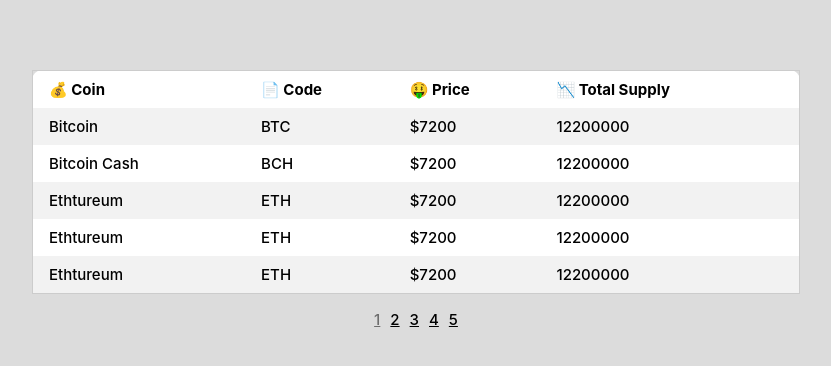
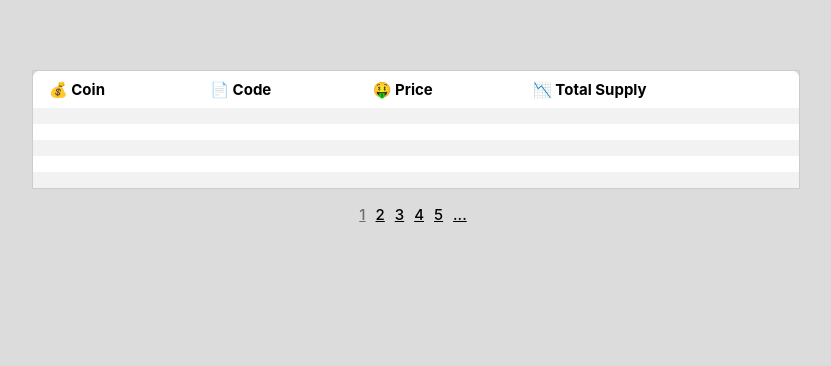
Before and after one commit to drowvoloper/Buy-coins, a plain HTML site: page index.html in a window 1280 px wide. Shown: the whole page, without its empty margins (224-1055 px from the left). Drawn offline with nearby package versions, Linux system fonts and the light colour scheme; no server answers.

Commit message:
paaagination

```diff
--- a/app.js
+++ b/app.js
@@ -1,7 +1,15 @@
-const tabler = document.querySelectorAll(".r1")
-const tables = document.querySelectorAll(".r2")
-const tablev = document.querySelectorAll(".r3")
-const tablep = document.querySelectorAll(".r4")
+const tabler = document.querySelectorAll(".r1");
+const tables = document.querySelectorAll(".r2");
+const tablev = document.querySelectorAll(".r3");
+const tablep = document.querySelectorAll(".r4");
+const pagination = document.querySelector(".pagination");
+const pages = [...document.querySelectorAll(".page")];
+const last = document.querySelector(".last");
+const prev = document.querySelector(".prev");
+const next = document.querySelector(".next");
+
+let prevPage;
+let nextPage;
 let columns = [
 	[...tabler],
 	[...tables],
@@ -10,20 +18,6 @@ let columns = [
 ];
 let coins;
 let currentPage = 1;
-
-/*fetch('https://api.coinlore.com/api/tickers/')
-.then(result =>{
-    //console.log(result)
-    return result.json();
-}).then(data =>{
-    //console.log(data)
-    const coinsArr = data.data;
-// 08074665617 Bro Bolu
-	console.log(coinsArr);
-})
-
-let arr= [1,2,2,3,5,7]
-//console.log(arr[1])*/
 
 // Step 1: We create a function to fetch the data from the API
 const fetchCoins = async () => {
@@ -41,12 +35,12 @@ const showCoins = async () => {
 
 	// we calculate the first and the last item from coins we need to show
 	// based on the current page
-	currentPage = 5;
+	//currentPage = 5;
 	let maxCoin = (5 * currentPage) - 1;
 	let minCoin = maxCoin - 4;
 
 	// then we loop through the rows array
-	for (let i = 0; i < columns.length; i++) {
+	for (let i = 0; i <= columns.length; i++) {
 		let coin = coins[minCoin + i];
 		let price = Math.round(coin.price_usd);
 
@@ -55,9 +49,39 @@ const showCoins = async () => {
 		columns[2][i].innerText = `$ ${price}`;
 		columns[3][i].innerText = coin.tsupply;
 	}
+
+	createPagination(minCoin, maxCoin);
+
 	//console.log(coins[minCoin]);
 
-}
+};
+
+// We use this function to calculate and display how many
+// pages will have
+const createPagination = (min, max) => {
+	const numberOfPages = Math.ceil(coins.length / 5); // 5 is the number of coins displayed in each page
+	if (min == 0) {
+		prev.style.display = "none";
+	} else {
+		prev.style.display = "inline";
+		prevPage = min - 2;
+	}
+
+	if (max == coins.length - 1) {
+		next.style.display = "none";
+	} else {
+		next.style.display = "inline";
+		nextPage = max + 2;
+	}
+
+	console.log(nextPage);
+
+	pages.forEach((page) => {
+
+	});
+
+	last.innerText = numberOfPages;
+};
 
 showCoins();
 
--- a/css/style.css
+++ b/css/style.css
@@ -42,3 +42,8 @@ table tbody tr:nth-child(odd) {
 	opacity: .5;
 	pointer-events: none;
 }
+
+
+.prev {
+	display: none;
+}
--- a/index.html
+++ b/index.html
@@ -24,45 +24,48 @@
           </thead>
           <tbody>
               <tr>
-                  <td class="r1">Bitcoin</td>
-                  <td class="r2">BTC</td>
-                  <td class="r3">$7200</td>
-                  <td class="r4" >12200000</td>
+								<td class="r1"><!--Bitcoin--></td>
+								<td class="r2"><!--BTC--></td>
+								<td class="r3"><!--$7200--></td>
+								<td class="r4" ><!--12200000--></td>
               </tr>
               <tr>
-                <td class="r1">Bitcoin Cash</td>
-                <td class="r2">BCH</td>
-                <td class="r3">$7200</td>
-                <td class="r4" >12200000</td>
+								<td class="r1"><!--Bitcoin Cash--></td>
+								<td class="r2"><!--BCH--></td>
+								<td class="r3"><!--$7200--></td>
+								<td class="r4" ><!--12200000--></td>
             </tr>
             <tr>
-              <td class="r1">Ethtureum</td>
-              <td class="r2">ETH</td>
-              <td class="r3">$7200</td>
-              <td class="r4" >12200000</td>
+							<td class="r1"><!--Ethtureum--></td>
+							<td class="r2"><!--ETH--></td>
+							<td class="r3"><!--$7200--></td>
+							<td class="r4" ><!--12200000--></td>
           </tr>
           <tr>
-            <td class="r1">Ethtureum</td>
-            <td class="r2">ETH</td>
-            <td class="r3">$7200</td>
-            <td class="r4" >12200000</td>
+						<td class="r1"><!--Ethtureum--></td>
+						<td class="r2"><!--ETH--></td>
+						<td class="r3"><!--$7200--></td>
+						<td class="r4"><!--12200000--></td>
         </tr>
         <tr>
-          <td class="r1">Ethtureum</td>
-          <td class="r2">ETH</td>
-          <td class="r3">$7200</td>
-          <td class="r4" >12200000</td>
+					<td class="r1"><!--Ethtureum--></td>
+					<td class="r2"><!--ETH--></td>
+					<td class="r3"><!--$7200--></td>
+					<td class="r4" ><!--12200000--></td>
       </tr>
           </tbody>
         </table>
 
         <!-- ✅ Add your navigation elements here  -->
 				<div class="pagination">
-					<a href="#" class="current">1</a>
-					<a href="#">2</a>
-					<a href="#">3</a>
-					<a href="#">4</a>
-					<a href="#">5</a>
+					<a href="#" class="page first current">1</a>
+					<a href="#" class="prev">...</a>
+					<a href="#" class="page">2</a>
+					<a href="#" class="page">3</a>
+					<a href="#" class="page">4</a>
+					<a href="#" class="page">5</a>
+					<a href="#" class="next">...</a>
+					<a href="#" class="page last"></a>
 				</div>
       </main>
       <script src="app.js"></script>
```
